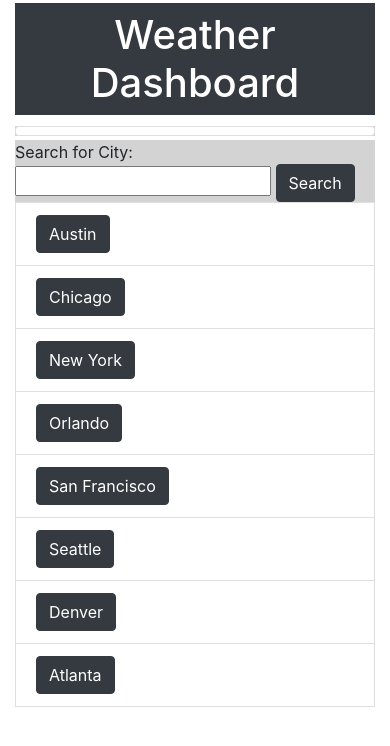
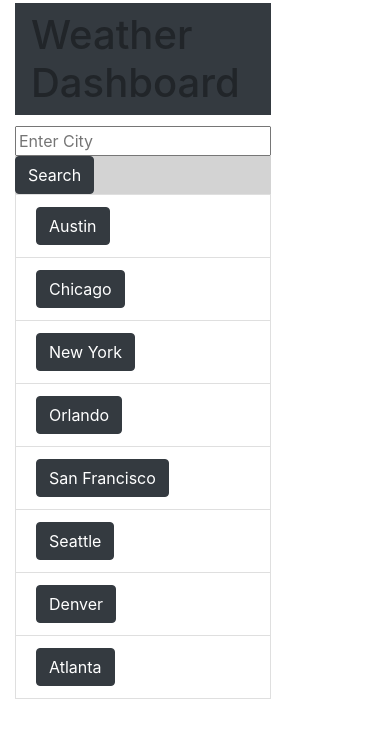
Before and after one commit to lucpizz/Weather-Dashboard, a plain HTML site: page index.html in a window 390 px wide. Drawn offline with nearby package versions, Linux system fonts and the light colour scheme; no server answers.

Commit message:
updated all files

```diff
--- a/Assets/app.css
+++ b/Assets/app.css
@@ -1,20 +1,19 @@
-.container{
+.container {
   display: grid;
   height: 60vh;
   grid-template-columns: 1fr 3fr;
-    grid-template-rows: .3fr 4fr;
-    grid-template-areas: "nav nav nav nav"
+  grid-template-rows: 0.3fr 4fr;
+  grid-template-areas:
+    "nav nav nav nav"
     "sidebar main main main";
   grid-gap: 0.2rem;
-    padding-top: .2rem;
-    padding-bottom: .5rem
+  padding-top: 0.2rem;
+  padding-bottom: 0.5rem;
 }
 
 nav {
   grid-area: nav;
-    text-align: center;
-    color: white;
-
+  align-items: center;
 }
 
 main {
@@ -25,16 +24,19 @@ main {
 .sidebar {
   background-color: lightgrey;
   grid-area: sidebar;
-    align-items: center;
+}
+
+h1 {
+  color: white;
 }
 
 @media only screen and (max-width: 550px) {
   .container {
-    grid-template-columns: 1fr;
-    grid-template-rows: .5fr 1.5fr 1.5fr;
+    grid-template-columns: 1fr 0fr 0fr fr;
+    grid-template-rows: 0.5fr 1.5fr 1.5fr;
     grid-template-areas:
       "nav"
-    "main"
-    "sidebar";
+      "sidebar"
+      "main";
   }
 }
--- a/Assets/script.js
+++ b/Assets/script.js
@@ -1,31 +1,24 @@
-
 var APIKey = "9945d72978a05fa730d96ce9f5309224";
 
-$(".btnClick").click(function(event){
-
+$(".btnClick").click(function (event) {
   event.preventDefault();
   var city = $(this).text();
   console.log(city);
 
   getCurrentTemp(city);
   getForecast(city);
-
 });
 
-$(".sClick").click(function(event){
-
+$(".sClick").click(function (event) {
   event.preventDefault();
   var city = $("#input-city").val();
   console.log(city);
 
   getCurrentTemp(city);
   getForecast(city);
-
 });
 
-
 function getCurrentTemp(city = "Hartford") {
-
   var queryURL = `https://api.openweathermap.org/data/2.5/weather?q=${city}&units=imperial&appid=${APIKey}`;
 
   $.ajax({
@@ -34,10 +27,9 @@ function getCurrentTemp(city = "Hartford") {
   }).then(function (response) {
     console.log(response);
   });
-};
+}
 
 function getForecast(city = "Hartford") {
-
   $.get(
     `https://api.opencagedata.com/geocode/v1/json?q=${city}&key=0541b5451eff403a8510f759f1e9892d`,
     (res) => {
@@ -56,22 +48,24 @@ function getForecast(city = "Hartford") {
       }).then(function (response) {
         console.log(response);
 
-        const dayT = moment.unix(response.daily[0].dt).format('L');
+        const dayT = moment.unix(response.daily[0].dt).format("L");
         const dayTemp = response.daily[0].temp.day;
         const dayHumidity = response.daily[0].humidity;
         const dayWind = response.daily[0].wind_speed;
         const dayUVI = response.daily[0].uvi;
 
         $("div1").html(`<h4>${city} (${dayT})</h4>`);
-       $("div1").append(`<lu>Temperature: ${dayTemp}<sup>o</sup>F</lu><lu>Humidity: ${dayHumidity}%</lu><lu>Wind: ${dayWind} MPH</lu><lu>UV Index: ${dayUVI}</div>`);
+        $("div1").append(
+          `<lu>Temperature: ${dayTemp}<sup>o</sup>F</lu><lu>Humidity: ${dayHumidity}%</lu><lu>Wind: ${dayWind} MPH</lu><lu>UV Index: ${dayUVI}`
+        );
 
         $("div2").html(`<h5>5-Day Forecast</h5>`);
 
-        for (i = 1; i <6; i++) {
+        for (i = 1; i < 6; i++) {
           const element = response.daily[i];
           console.log(element);
 
-          const timeT = moment.unix(element.dt).format('L');
+          const timeT = moment.unix(element.dt).format("L");
 
           const fTemp = element.temp.day;
 
@@ -80,21 +74,16 @@ function getForecast(city = "Hartford") {
           const uvi = element.uvi;
           console.log(uvi);
 
-
-        $("div2").append(`<div class="col-2">${timeT}</div><div class="col-2">Temp: ${fTemp}<sup>o</sup>F</div><div class="col-2">Humidity: ${humidity}%</div><br>`);
-
+          $("div2").append(
+            `<div class="col-2">${timeT}</div><div class="col-2">Temp: ${fTemp}<sup>o</sup>F</div><div class="col-2">Humidity: ${humidity}%</div><br>`
+          );
         }
+      });
     }
   );
-});
-
-};
-
-
+}
 
 $(document).ready(function () {
-
   getCurrentTemp();
   getForecast();
-
 });
--- a/index.html
+++ b/index.html
@@ -4,7 +4,7 @@
 <link rel="stylesheet" href="https://cdn.jsdelivr.net/npm/bootstrap@4.5.3/dist/css/bootstrap.min.css"
     integrity="sha384-TX8t27EcRE3e/ihU7zmQxVncDAy5uIKz4rEkgIXeMed4M0jlfIDPvg6uqKI2xXr2" crossorigin="anonymous">
 
-<link rel="stylesheet" href="/Assets/app.css">
+<link rel="stylesheet" href="./Assets/app.css">
 
 
 <head>
@@ -17,16 +17,10 @@
 
     <nav class="navbar navbar-dark bg-dark h1">Weather Dashboard</nav>
 
-    <main class="main" id="#Weather">
+    <main class="main">
 
-    <div1 class="card" id="#currentWeather">
+        <div1 id="#currentWeather">
 
-        <h1 id="#city"></h1>
-        <lu id="#temp"></lu>
-        <lu id="#humidity"></lu>
-        <lu id="#wind"></lu>
-        <lu id="#uv"></lu>
-        <lu id="#temp"></lu>
 
         </div1>
 
@@ -39,7 +33,9 @@
 
 
 
-    <div id="side" class="sidebar">Search for City:<input class="input" id="input-city"> <button type="button" class="btn btn-dark sClick" id="#btn">Search</button>
+    <div class="sidebar">
+        <input class="input" id="input-city" placeholder="Enter City"></input><button type="button"
+            class="btn btn-dark sClick" id="#btn">Search</button>
         <ul class="list-group"></ul>
         <li class="list-group-item"><button type="button" class="btn btn-dark btnClick" id="#btn">Austin</button>
         </li>
@@ -49,7 +45,8 @@
         </li>
         <li class="list-group-item"><button type="button" class="btn btn-dark btnClick" id="#orlando">Orlando</button>
         </li>
-        <li class="list-group-item"><button type="button" class="btn btn-dark btnClick" id="#San Fransico">San Francisco</button></li>
+        <li class="list-group-item"><button type="button" class="btn btn-dark btnClick" id="#San Fransico">San
+                Francisco</button></li>
         <li class="list-group-item"><button type="button" class="btn btn-dark btnClick" id="#seattle">Seattle</button>
         </li>
         <li class="list-group-item"><button type="button" class="btn btn-dark btnClick" id="#denver">Denver</button>
@@ -61,8 +58,6 @@
 
     <script src="https://cdnjs.cloudflare.com/ajax/libs/moment.js/2.24.0/moment.min.js"></script>
     <script src="https://cdnjs.cloudflare.com/ajax/libs/jquery/3.5.1/jquery.min.js"></script>
-
-    <script src="Assets/moment.js"></script>
     <script src="Assets/script.js"></script>
 
 
```
Lines whose indentation alone changed are shown as unchanged.
